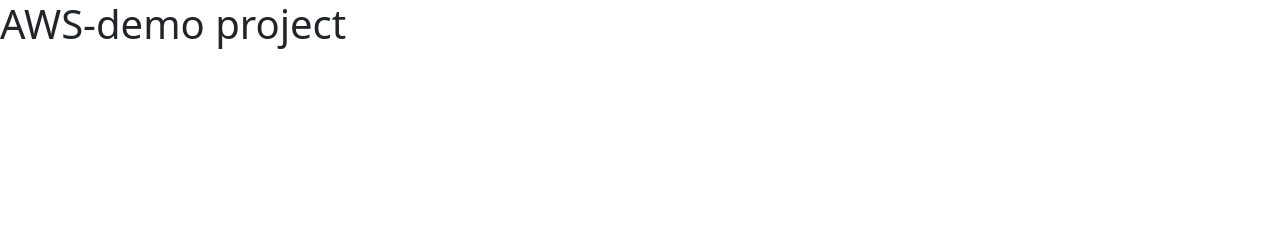
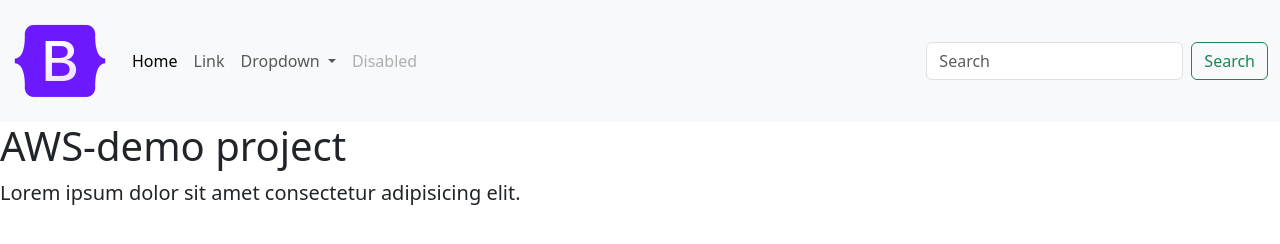
Before and after one commit to shakespear95/AWS-demo, a plain HTML site: page index.html in a window 1280 px wide. Drawn offline with nearby package versions, Linux system fonts and the light colour scheme.

Commit message:
linked bootstrap

```diff
--- a/index.html
+++ b/index.html
@@ -7,10 +7,46 @@
     <link href="https://cdn.jsdelivr.net/npm/bootstrap@5.3.3/dist/css/bootstrap.min.css" rel="stylesheet" integrity="sha384-QWTKZyjpPEjISv5WaRU9OFeRpok6YctnYmDr5pNlyT2bRjXh0JMhjY6hW+ALEwIH" crossorigin="anonymous">
 </head>
 <body>
+    <nav class="navbar navbar-expand-lg bg-body-tertiary">
+  <div class="container-fluid">
+    <a class="navbar-brand" href="#"><img src="assets/boot.png" alt=""></a>
+    <button class="navbar-toggler" type="button" data-bs-toggle="collapse" data-bs-target="#navbarSupportedContent" aria-controls="navbarSupportedContent" aria-expanded="false" aria-label="Toggle navigation">
+      <span class="navbar-toggler-icon"></span>
+    </button>
+    <div class="collapse navbar-collapse" id="navbarSupportedContent">
+      <ul class="navbar-nav me-auto mb-2 mb-lg-0">
+        <li class="nav-item">
+          <a class="nav-link active" aria-current="page" href="#">Home</a>
+        </li>
+        <li class="nav-item">
+          <a class="nav-link" href="#">Link</a>
+        </li>
+        <li class="nav-item dropdown">
+          <a class="nav-link dropdown-toggle" href="#" role="button" data-bs-toggle="dropdown" aria-expanded="false">
+            Dropdown
+          </a>
+          <ul class="dropdown-menu">
+            <li><a class="dropdown-item" href="#">Action</a></li>
+            <li><a class="dropdown-item" href="#">Another action</a></li>
+            <li><hr class="dropdown-divider"></li>
+            <li><a class="dropdown-item" href="#">Something else here</a></li>
+          </ul>
+        </li>
+        <li class="nav-item">
+          <a class="nav-link disabled" aria-disabled="true">Disabled</a>
+        </li>
+      </ul>
+      <form class="d-flex" role="search">
+        <input class="form-control me-2" type="search" placeholder="Search" aria-label="Search">
+        <button class="btn btn-outline-success" type="submit">Search</button>
+      </form>
+    </div>
+  </div>
+</nav>
 <h1>
     AWS-demo project
 </h1>
-
+    <p class="lead">Lorem ipsum dolor sit amet consectetur adipisicing elit.</p>
     <script src="https://cdn.jsdelivr.net/npm/bootstrap@5.3.3/dist/js/bootstrap.bundle.min.js" integrity="sha384-YvpcrYf0tY3lHB60NNkmXc5s9fDVZLESaAA55NDzOxhy9GkcIdslK1eN7N6jIeHz" crossorigin="anonymous"></script>
 </body>
 </html>
```
Also changed, not shown: assets/boot.png (added).
